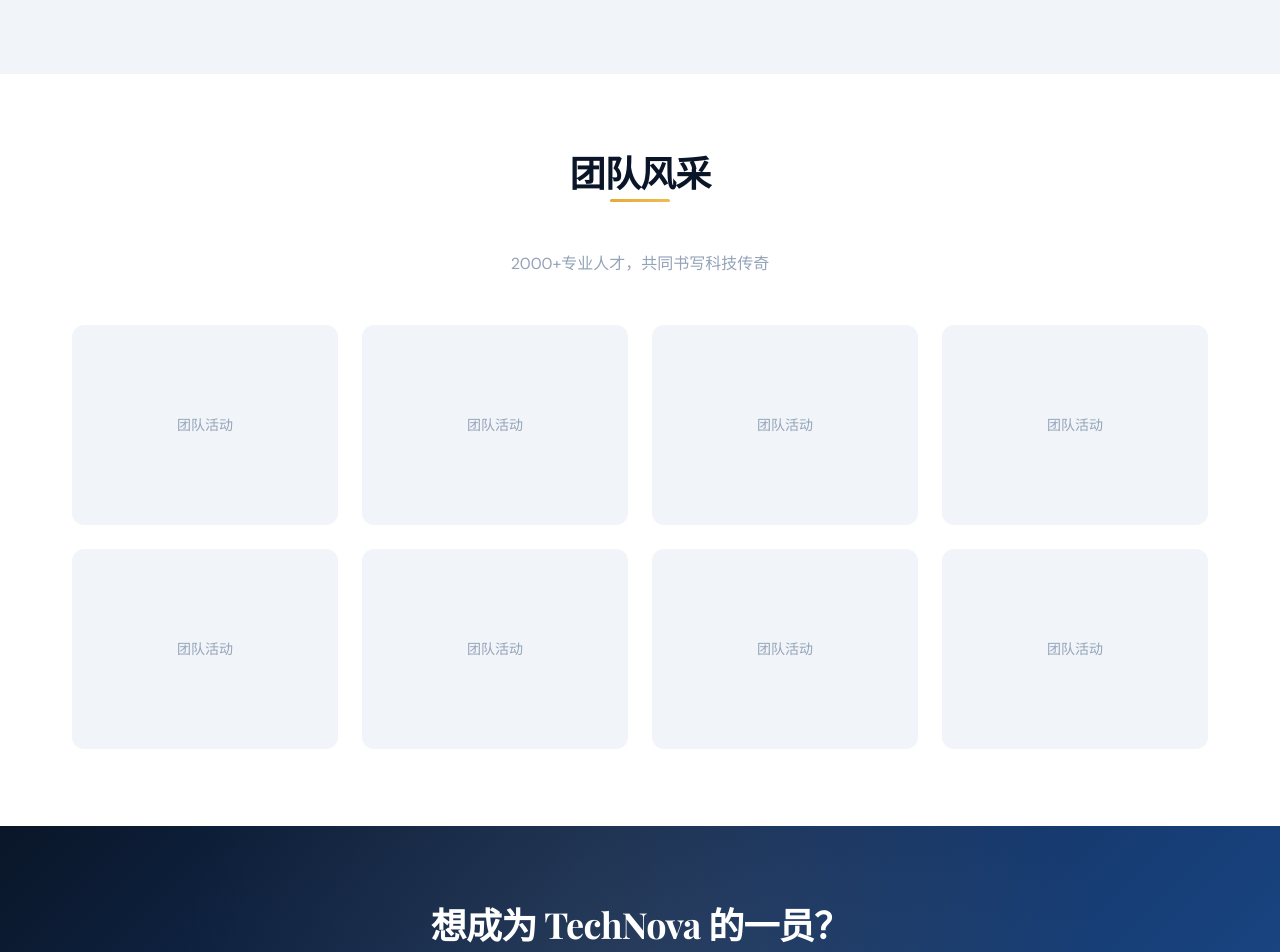
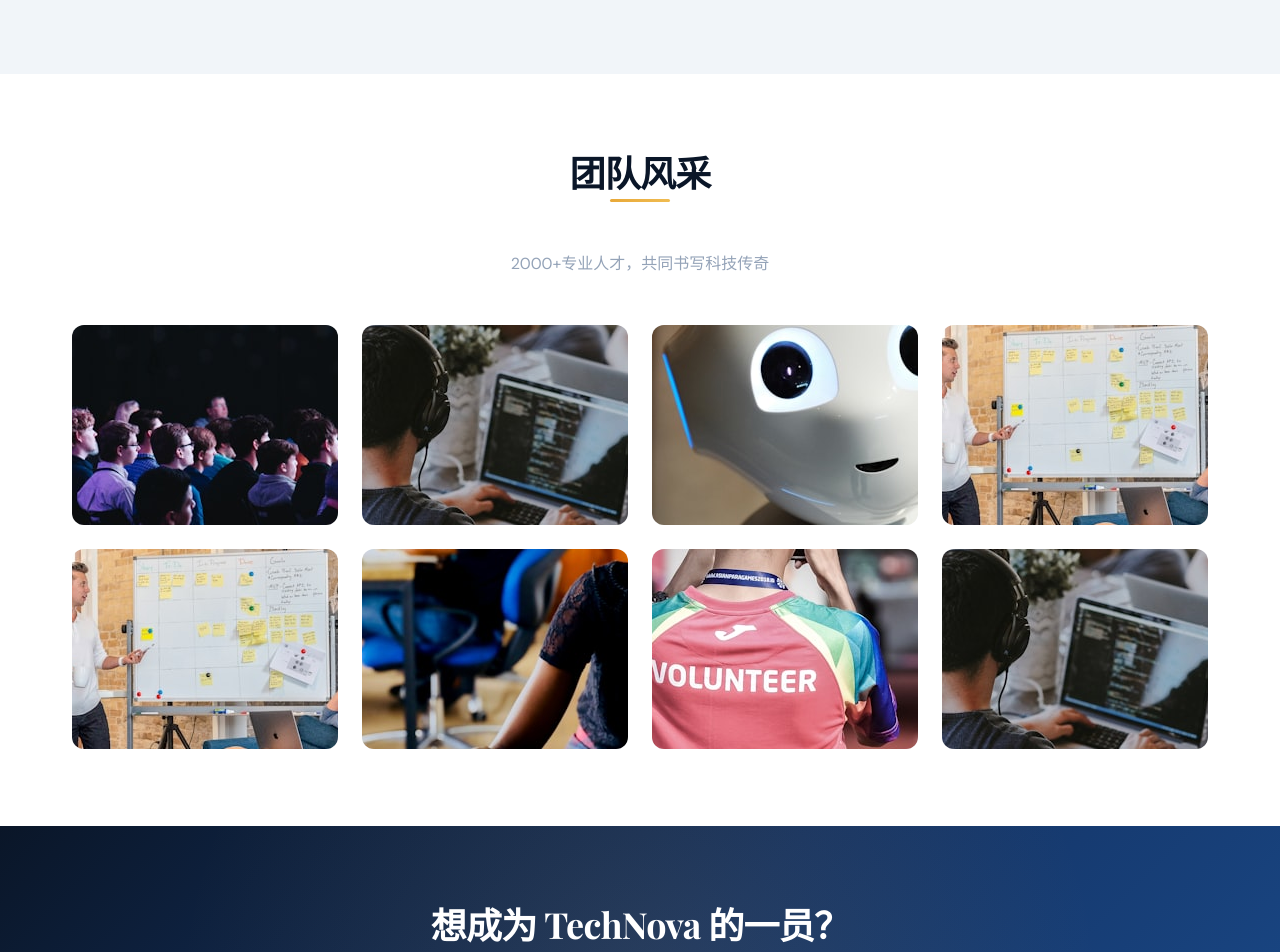
Before and after one commit to hxy123456/corporate-website, a plain HTML site: page about.html in a window 1280 px wide. Shown: the part 3144-4096 px from the top of the page. Drawn offline with nearby package versions, Linux system fonts and the light colour scheme.

Commit message:
添加关于页面内容和图片资源
Co-Authored-By: Claude Opus 4.7 <noreply@anthropic.com>

```diff
--- a/about.html
+++ b/about.html
@@ -188,35 +188,35 @@
         </div>
         <div class="team-grid reveal">
           <div class="team-grid__item">
-            团队活动
+            <img src="images/team/tech-summit.jpg" alt="2026年度技术峰会" loading="lazy">
             <div class="team-grid__caption">2026年度技术峰会</div>
           </div>
           <div class="team-grid__item">
-            团队活动
+            <img src="images/team/dev-team.jpg" alt="产品研发团队合影" loading="lazy">
             <div class="team-grid__caption">产品研发团队合影</div>
           </div>
           <div class="team-grid__item">
-            团队活动
+            <img src="images/team/ai-lab.jpg" alt="AI创新实验室" loading="lazy">
             <div class="team-grid__caption">AI创新实验室</div>
           </div>
           <div class="team-grid__item">
-            团队活动
+            <img src="images/team/team-building.jpg" alt="年度团建活动" loading="lazy">
             <div class="team-grid__caption">年度团建活动</div>
           </div>
           <div class="team-grid__item">
-            团队活动
+            <img src="images/team/customer-service.jpg" alt="客户服务团队" loading="lazy">
             <div class="team-grid__caption">客户服务团队</div>
           </div>
           <div class="team-grid__item">
-            团队活动
+            <img src="images/team/tech-sharing.jpg" alt="技术分享沙龙" loading="lazy">
             <div class="team-grid__caption">技术分享沙龙</div>
           </div>
           <div class="team-grid__item">
-            团队活动
+            <img src="images/team/volunteer.jpg" alt="公益志愿活动" loading="lazy">
             <div class="team-grid__caption">公益志愿活动</div>
           </div>
           <div class="team-grid__item">
-            团队活动
+            <img src="images/team/onboarding.jpg" alt="新员工入职培训" loading="lazy">
             <div class="team-grid__caption">新员工入职培训</div>
           </div>
         </div>
```
Also changed, not shown: images/team/ai-lab.jpg (added), images/team/customer-service.jpg (added), images/team/dev-team.jpg (added), images/team/onboarding.jpg (added), images/team/team-building.jpg (added), images/team/tech-sharing.jpg (added), images/team/tech-summit.jpg (added), images/team/volunteer.jpg (added).
